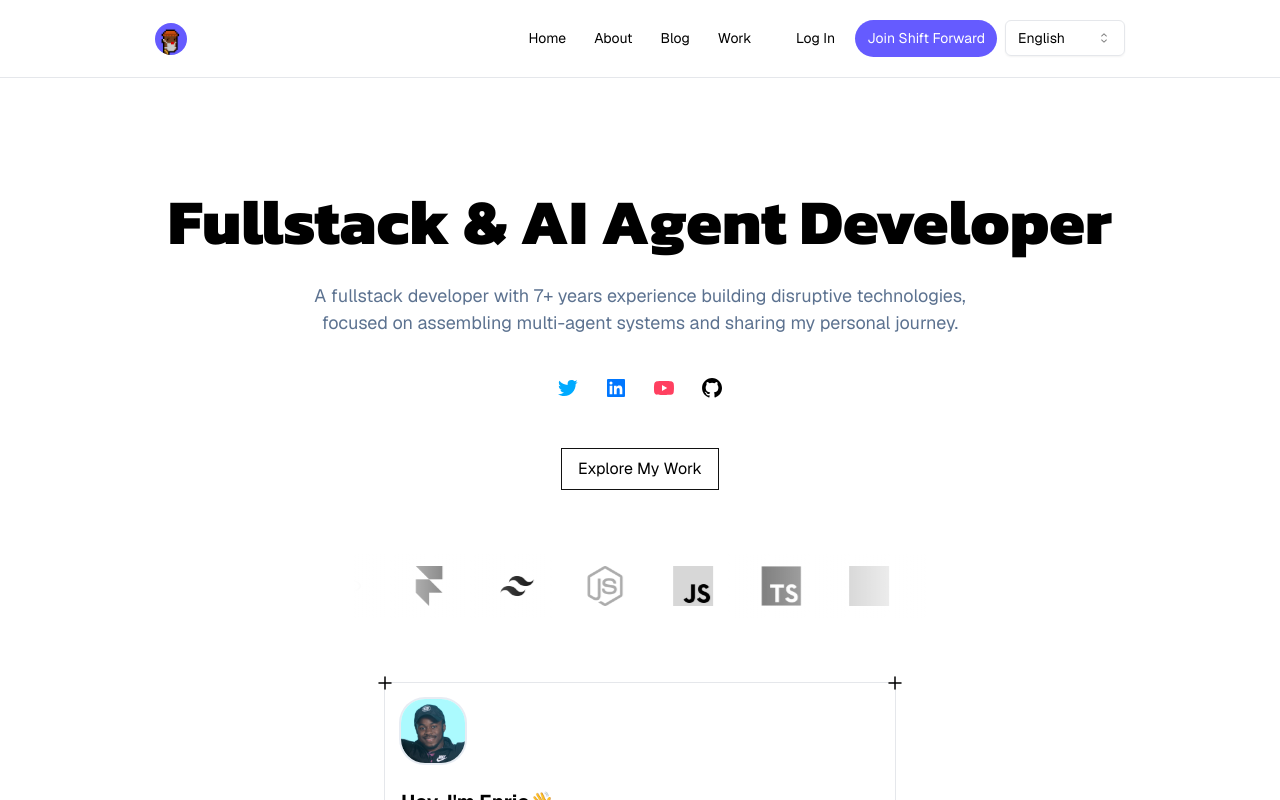
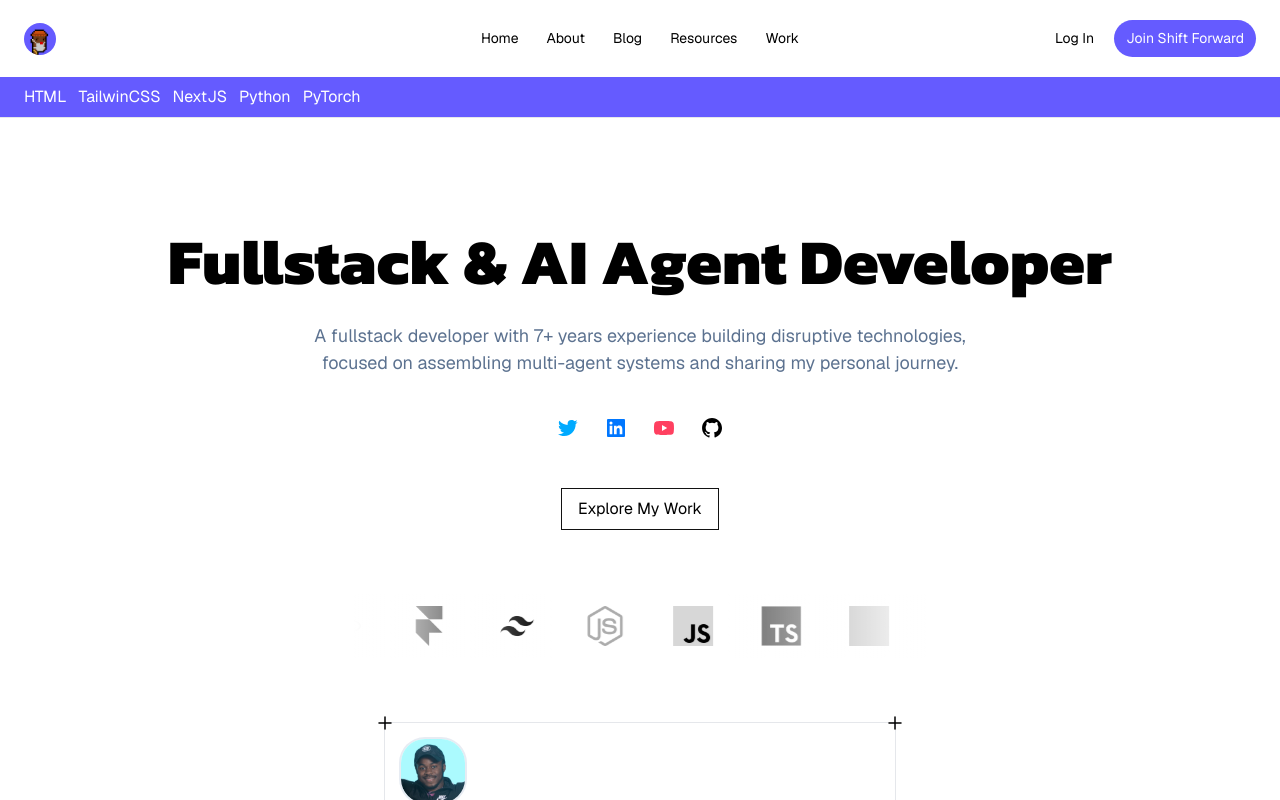
Before and after one commit to ricobuilds/portfolio, a Next.js app: page /en in a window 1280 px wide. Shown: the top 800 px of the page. Built offline with nearby package versions, Linux system fonts and the light colour scheme; grey boxes are pictures that could not be loaded.

Commit message:
update: wip

```diff
--- a/app/[lang]/components/language-switcher.tsx
+++ b/app/[lang]/components/language-switcher.tsx
@@ -1,26 +1,34 @@
 'use client'
 import { useRouter, usePathname } from 'next/navigation'
 import { Select, SelectContent, SelectItem, SelectTrigger, SelectValue } from "@/components/ui/select";
+import {
+  DropdownMenu,
+  DropdownMenuContent,
+  DropdownMenuItem,
+  DropdownMenuTrigger,
+} from "@/components/ui/dropdown-menu"
 import { useState, useEffect } from "react";
-import { i18n, Locale } from '@/constants/i18n.config';
+import { i18n, Locale, i18nSwitcher as languages } from '@/constants/i18n.config';
 import Image from 'next/image';
+import { Button } from './ui/button';
 
 const LanguageSwitcher = () => {
   const router = useRouter()
   const pathname = usePathname()
-  const [language, setLanguage] = useState("English");
+  const [language, setLanguage] = useState(languages[0].name);
 
   useEffect(() => {
     const currentLocale = pathname.split('/')[1]
+    // @ts-ignore
     setLanguage(getLanguageName(currentLocale))
   }, [pathname])
 
   const getLanguageName = (locale: string) => {
     switch (locale) {
-      case 'en': return 'English'
-      case 'es': return 'Español'
-      case 'pt-BR': return 'Português'
-      default: return 'English'
+      case 'en': return languages.find((l) => l.code === locale)?.name
+      case 'es': return languages.find((l) => l.code === locale)?.name
+      case 'pt-BR': return languages.find((l) => l.code === locale)?.name
+      default: return languages[0]?.name
     }
   }
 
@@ -36,6 +44,7 @@ const LanguageSwitcher = () => {
       router.push(`/${newLocale}${pathname}`)
     }
 
+    // @ts-ignore
     setLanguage(getLanguageName(newLocale))
   }
 
@@ -45,15 +54,14 @@ const LanguageSwitcher = () => {
         <SelectValue placeholder={language} />
       </SelectTrigger>
       <SelectContent>
-        <SelectItem className="w-full gap-2" value="en" onClick={() => setLanguage("English")}>
-          English
-        </SelectItem>
-        <SelectItem className="flex gap-2" value="es" onClick={() => setLanguage("Español")}>
-          Español
-        </SelectItem>
-        <SelectItem className="flex gap-2" value="pt-BR" onClick={() => setLanguage("Português")}>
-          Português
-        </SelectItem>
+        {
+          languages.map((l) => (
+
+            <SelectItem key={l.code} className="w-full gap-2" value={l.code} onClick={() => setLanguage(l.name)}>
+              {l.name}
+            </SelectItem>
+          ))
+        }
       </SelectContent>
     </Select>
   );
--- a/app/[lang]/components/navbar.tsx
+++ b/app/[lang]/components/navbar.tsx
@@ -19,7 +19,7 @@ const Navbar = ({
   tl,
 }: {
   tl: Awaited<ReturnType<typeof getDictionary>>["navbar"];
-  }) => {
+}) => {
   const nav = [
     {
       label: tl['home'],
@@ -34,16 +34,21 @@ const Navbar = ({
       route: routes.blog
     },
     {
+      label: 'Resources',
+      route: routes.blog
+    },
+    {
       label: tl['work'],
       route: routes.home + "/#work"
     },
   ]
   return (
-    <header className="flex justify-center w-full px-6 border-b h-18">
-      <nav className={cn(baseWidth, "flex justify-between w-full py-5 items-center")}>
-        <div className="flex items-center gap-4">
+    <header className="flex flex-col justify-center w-full border-b h-18">
+      <div id="mainnav" className={cn("max-w-[1360px]", "flex justify-between w-full py-5 px-6 items-center mx-auto")}>
+        <div className="flex items-center gap-4 shrink-0">
           <Image src={'/images/ricobuilds.png'} alt="Enric Trillo Cryptopunk" width={64} height={64} className="inline w-8 h-8 transition-all duration-300 rounded-full" />
         </div>
+        {/* <div className="w-full mx-2 transition-colors duration-300 border-t border-amethyst-500 group-hover:border-green-400"></div> */}
         <ul className="absolute flex-wrap hidden gap-1 text-sm -translate-x-1/2 md:flex left-1/2">
           {nav.map((i, idx) => (
             <li key={idx}>
@@ -51,12 +56,13 @@ const Navbar = ({
             </li>
           ))}
         </ul>
-        <div className="hidden gap-2 md:flex">
+        {/* <div className="w-full mx-2 transition-colors duration-300 border-t border-amethyst-500 group-hover:border-green-400"></div> */}
+        <div className="hidden gap-2 md:flex shrink-0">
           <button className="flex items-center px-3 py-2 text-sm rounded-full hover:bg-obsidian-100">Log In</button>
           <Link href={routes.subscribe} className="hidden md:flex">
             <button className="flex items-center px-3 py-2 text-sm text-white rounded-full bg-amethyst-500">Join Shift Forward</button>
           </Link>
-          <LanguageSwitcher/>
+          {/* <LanguageSwitcher /> */}
         </div>
         <div className="flex md:hidden">
           <Sheet>
@@ -86,7 +92,16 @@ const Navbar = ({
             </SheetContent>
           </Sheet>
         </div>
-      </nav>
+      </div>
+      <div id="subnav" className={cn("w-full mx-auto", "h-10 px-6 bg-amethyst-500")}>
+        <div className="flex items-center h-10 gap-3 text-white">
+          <Link href="">HTML</Link>
+          <Link href="">TailwinCSS</Link>
+          <Link href="">NextJS</Link>
+          <Link href="">Python</Link>
+          <Link href="">PyTorch</Link>
+        </div>
+      </div>
     </header>
   )
 }
--- a/constants/i18n.config.ts
+++ b/constants/i18n.config.ts
@@ -4,3 +4,27 @@ export const i18n = {
 } as const
 
 export type Locale = typeof i18n['locales'][number]
+
+type Language = {
+  code: Locale
+  name: string
+  flag: string
+}
+
+export const i18nSwitcher: Language[] = [
+  {
+    code: i18n.locales[0],
+    name: "English (UK)",
+    flag: `/images/flags/flag-${i18n.locales[0]}.png`
+  },
+  {
+    code: i18n.locales[1],
+    name: "Español",
+    flag: `/images/flags/flag-${i18n.locales[1]}.png`
+  },
+  {
+    code: i18n.locales[2],
+    name: "Português (BR)",
+    flag: `/images/flags/flag-${i18n.locales[2]}.png`
+  },
+]
```
